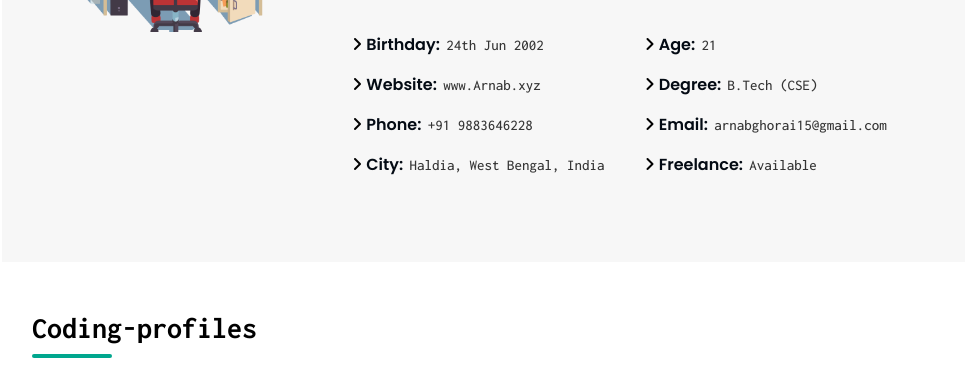
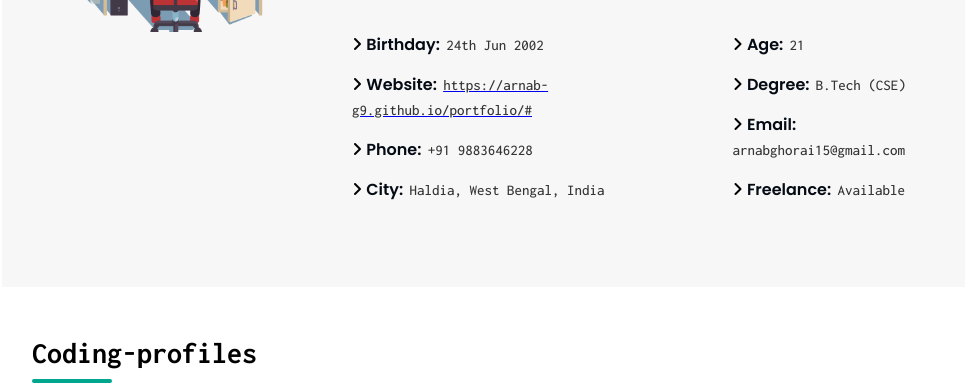
Before and after one commit to Arnab-g9/portfolio, a plain HTML site: page index.html in a window 1280 px wide. Shown: the part 1078-1464 px from the top of the page, without its empty margins (298-1263 px from the left). Drawn offline with nearby package versions, Linux system fonts and the light colour scheme.

Commit message:
Update index.html

```diff
--- a/index.html
+++ b/index.html
@@ -86,7 +86,7 @@
                 <div class="icon-list">
                     <ul>
                         <li><i class="fa-solid fa-angle-right"></i> <strong>Birthday:</strong> <span>24th Jun 2002</span></li>
-                        <li><i class="fa-solid fa-angle-right"></i> <strong>Website:</strong> <span>www.Arnab.xyz</span></li>
+                        <li><i class="fa-solid fa-angle-right"></i> <strong>Website:</strong> <a href="https://arnab-g9.github.io/portfolio/#"><span>https://arnab-g9.github.io/portfolio/#</span></a></li>
                         <li><i class="fa-solid fa-angle-right"></i> <strong>Phone:</strong> <span>+91 9883646228</span></li>
                         <li><i class="fa-solid fa-angle-right"></i> <strong>City:</strong> <span>Haldia, West Bengal, India</span></li>
                     </ul>
```
